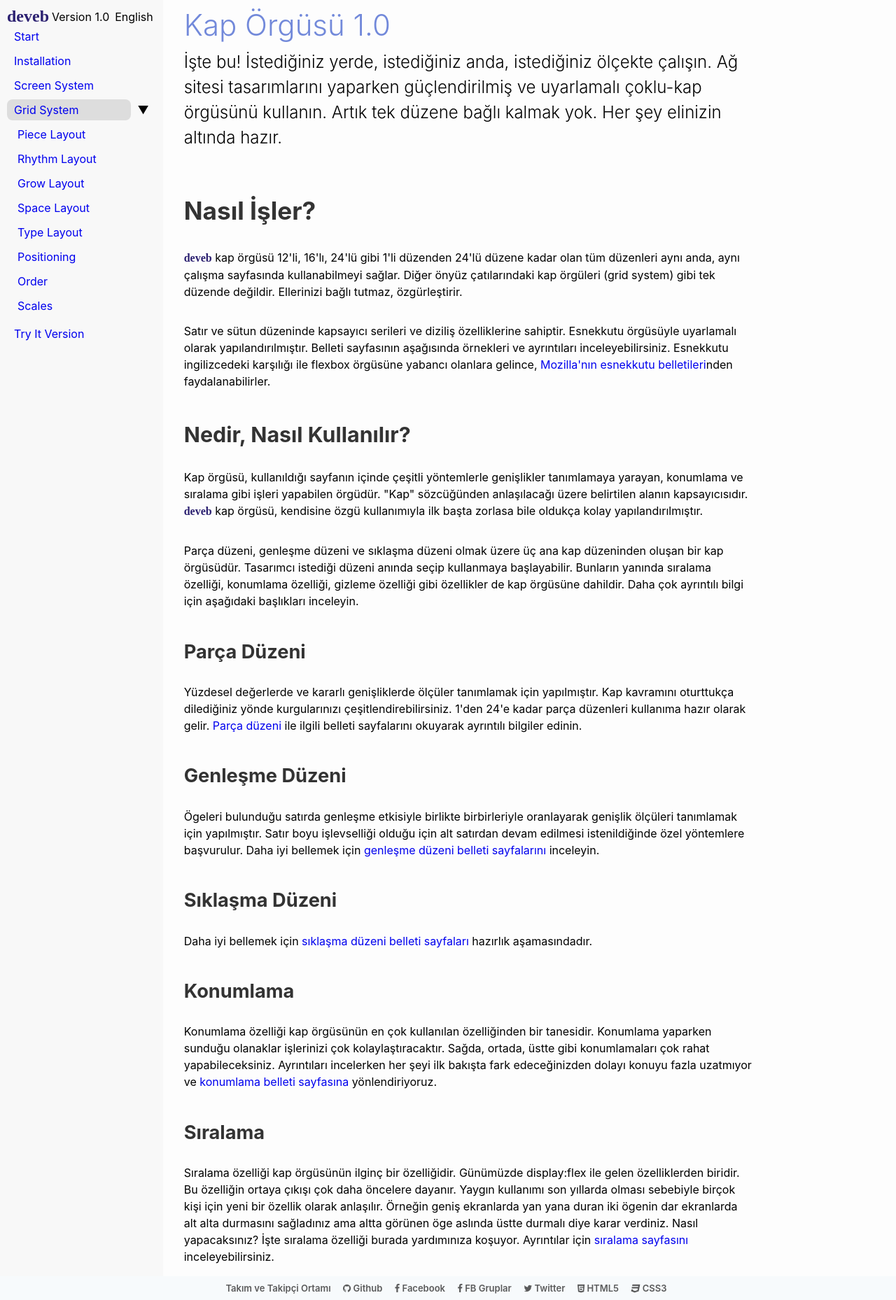
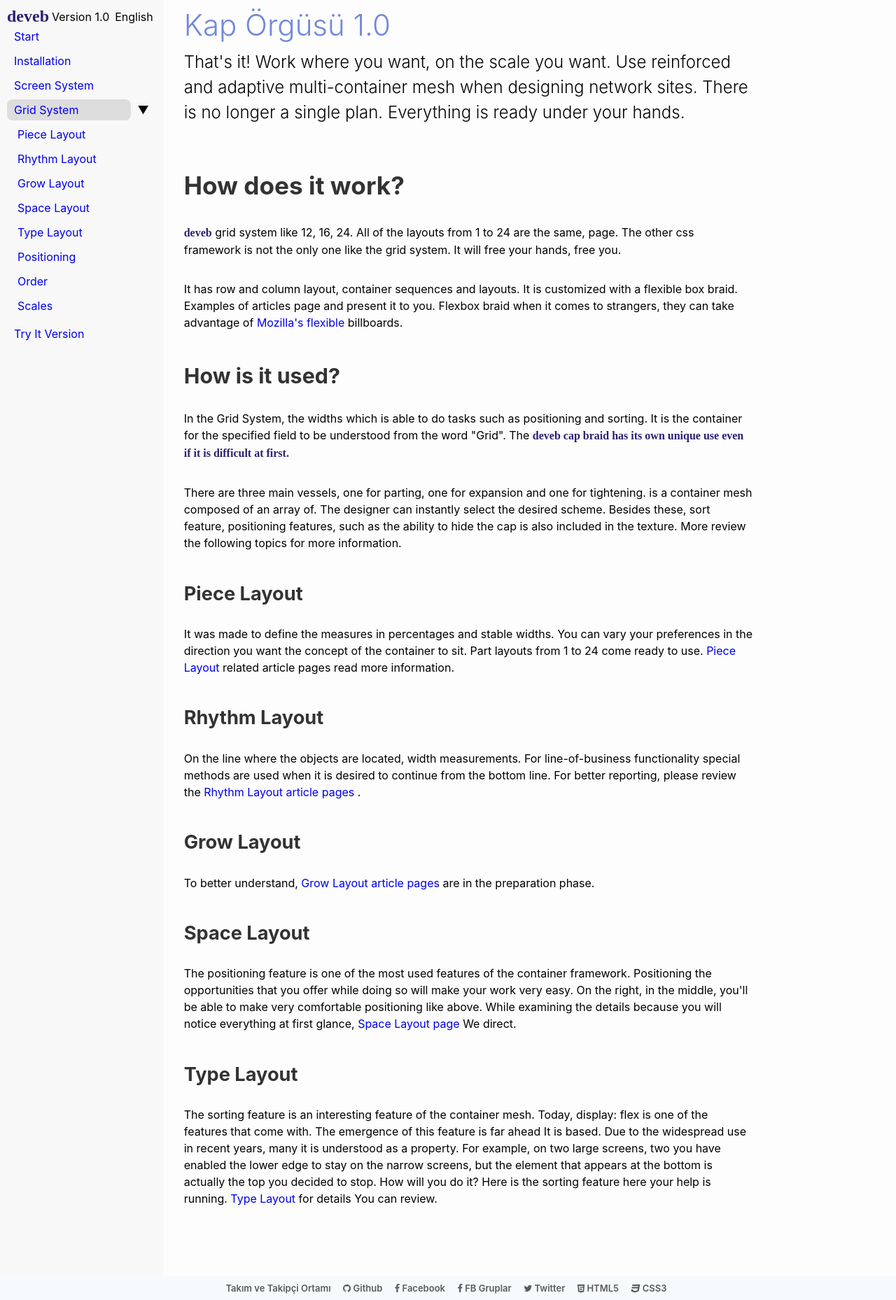
Before and after one commit to data-deveb/data-deveb.github.io, a Jekyll site: the page built from 1.0/en/kap-orgusu.html, in a window 1280 px wide. Shown: the whole page at 70% size. Built offline with Jekyll 4.4.1, drawn with Linux system fonts in a browser that asks for light colours; some web fonts are replaced.

Commit message:
deveb 1.0 en
Kap Örgüsü

```diff
--- a/1.0/en/kap-orgusu.html
+++ b/1.0/en/kap-orgusu.html
@@ -3,81 +3,65 @@ layout: s1n0/default
 title: Kap Örgüsü 1.0
 ---
   <p class="girlik">
-      İşte bu! İstediğiniz yerde, istediğiniz anda, istediğiniz ölçekte
-      çalışın. Ağ sitesi tasarımlarını yaparken güçlendirilmiş ve uyarlamalı çoklu-kap örgüsünü kullanın.
-      Artık tek düzene bağlı kalmak yok. Her şey elinizin altında hazır.
+    That's it! Work where you want, on the scale you want. Use reinforced and adaptive multi-container mesh when designing network sites. There is no longer a single plan. Everything is ready under your hands.
   </p>
 
-    <h1>Nasıl İşler?</h1>
+  <h1>How does it work?</h1>
   <p>
-      <span class="simget">deveb</span> kap örgüsü 12'li, 16'lı, 24'lü gibi
-      1'li düzenden 24'lü düzene kadar olan tüm düzenleri aynı anda, aynı çalışma
-      sayfasında kullanabilmeyi sağlar. Diğer önyüz çatılarındaki kap örgüleri (grid system)
-      gibi tek düzende değildir. Ellerinizi bağlı tutmaz, özgürleştirir.
+    <span class="simget">deveb</span> grid system like 12, 16, 24. All of the layouts from 1 to 24 are the same,
+    page. The other css framework is not the only one like the grid system. It will free your hands, free you.
   </p>
   <p>
-      Satır ve sütun düzeninde kapsayıcı serileri ve diziliş özelliklerine sahiptir.
-      Esnekkutu örgüsüyle uyarlamalı olarak yapılandırılmıştır. Belleti sayfasının aşağısında örnekleri
-      ve ayrıntıları inceleyebilirsiniz. Esnekkutu ingilizcedeki karşılığı ile flexbox örgüsüne
-      yabancı olanlara gelince, <a href="https://developer.mozilla.org/en-US/docs/Web/CSS/CSS_Flexible_Box_Layout/Basic_Concepts_of_Flexbox">Mozilla'nın esnekkutu belletileri</a>nden faydalanabilirler.
+    It has row and column layout, container sequences and layouts. It is customized with a flexible box braid. Examples of articles page and present it to you. Flexbox braid when it comes to strangers, they can take advantage of  <a href="https://developer.mozilla.org/en-US/docs/Web/CSS/CSS_Flexible_Box_Layout/Basic_Concepts_of_Flexbox">Mozilla's flexible</a> billboards.
   </p>
 
-    <h2>Nedir, Nasıl Kullanılır?</h2>
+  <h2>How is it used?</h2>
   <p>
-      Kap örgüsü, kullanıldığı sayfanın içinde çeşitli yöntemlerle genişlikler
-      tanımlamaya yarayan, konumlama ve sıralama gibi işleri yapabilen örgüdür.
-      "Kap" sözcüğünden anlaşılacağı üzere belirtilen alanın kapsayıcısıdır.
-      <span class="simget">deveb</span> kap örgüsü, kendisine özgü kullanımıyla
-      ilk başta zorlasa bile oldukça kolay yapılandırılmıştır.
+    In the Grid System, the widths which is able to do tasks such as positioning and sorting. It is the container for the specified field to be understood from the word "Grid". The <span class = "simget"> deveb </ span> cap braid has its own unique use even if it is difficult at first.
   </p>
   <p>
-      Parça düzeni, genleşme düzeni ve sıklaşma düzeni olmak üzere üç ana kap
-      düzeninden oluşan bir kap örgüsüdür. Tasarımcı istediği düzeni anında seçip
-      kullanmaya başlayabilir. Bunların yanında sıralama özelliği, konumlama
-      özelliği, gizleme özelliği gibi özellikler de kap örgüsüne dahildir. Daha çok
-      ayrıntılı bilgi için aşağıdaki başlıkları inceleyin.
+    There are three main vessels, one for parting, one for expansion and one for tightening. is a container mesh composed of an array of. The designer can instantly select the desired scheme. Besides these, sort feature, positioning features, such as the ability to hide the cap is also included in the texture. More review the following topics for more information.
   </p>
-    <h3>Parça Düzeni</h3>
+  <h3>Piece Layout</h3>
   <p>
-      Yüzdesel değerlerde ve kararlı genişliklerde ölçüler tanımlamak için yapılmıştır.
-      Kap kavramını oturttukça dilediğiniz yönde kurgularınızı çeşitlendirebilirsiniz.
-      1'den 24'e kadar parça düzenleri kullanıma hazır olarak gelir.
-      <a href="/1.0/tr/kap-orgusu/parca-duzeni.html">Parça düzeni</a> ile ilgili belleti sayfalarını
-      okuyarak ayrıntılı bilgiler edinin.
+  It was made to define the measures in percentages and stable widths.
+     You can vary your preferences in the direction you want the concept of the container to sit.
+     Part layouts from 1 to 24 come ready to use.
+     <a href="/1.0/en/kap-orgusu/parca-duzeni.html"> Piece Layout </a> related article pages
+     read more information.
   </p>
 
-    <h3>Genleşme Düzeni</h3>
+  <h3>Rhythm Layout</h3>
   <p>
-      Ögeleri bulunduğu satırda genleşme etkisiyle birlikte birbirleriyle oranlayarak
-      genişlik ölçüleri tanımlamak için yapılmıştır. Satır boyu işlevselliği olduğu için
-      alt satırdan devam edilmesi istenildiğinde özel yöntemlere başvurulur.
-      Daha iyi bellemek için <a href="/1.0/tr/kap-orgusu/genlesme-duzeni.html">genleşme düzeni
-      belleti sayfalarını</a> inceleyin.
+   On the line where the objects are located,
+     width measurements. For line-of-business functionality
+     special methods are used when it is desired to continue from the bottom line.
+     For better reporting, please review the <a href="/1.0/en/kap-orgusu/genlesme-duzeni.html"> Rhythm Layout article pages </a>.
   </p>
-    <h3>Sıklaşma Düzeni</h3>
+  <h3>Grow Layout</h3>
   <p>
-      Daha iyi bellemek için <a href="/1.0/tr/kap-orgusu/siklasma-duzeni.html">sıklaşma düzeni
-      belleti sayfaları</a> hazırlık aşamasındadır.
+    To better understand, <a href="/1.0/en/kap-orgusu/siklasma-duzeni.html"> Grow Layout
+     article pages </a> are in the preparation phase.
   </p>
 
-    <h3>Konumlama</h3>
+  <h3>Space Layout</h3>
   <p>
-      Konumlama özelliği kap örgüsünün en çok kullanılan özelliğinden bir tanesidir. Konumlama
-      yaparken sunduğu olanaklar işlerinizi çok kolaylaştıracaktır. Sağda, ortada,
-      üstte gibi konumlamaları çok rahat yapabileceksiniz. Ayrıntıları incelerken
-      her şeyi ilk bakışta fark edeceğinizden dolayı konuyu fazla uzatmıyor ve
-      <a href="/1.0/tr/kap-orgusu/konumlama.html">konumlama belleti sayfasına</a>
-      yönlendiriyoruz.
+    The positioning feature is one of the most used features of the container framework. Positioning
+     the opportunities that you offer while doing so will make your work very easy. On the right, in the middle,
+     you'll be able to make very comfortable positioning like above. While examining the details
+     because you will notice everything at first glance,
+     <a href="/1.0/en/kap-orgusu/hotel.html"> Space Layout page </a>
+     We direct.
   </p>
 
-    <h3>Sıralama</h3>
+  <h3>Type Layout</h3>
   <p>
-      Sıralama özelliği kap örgüsünün ilginç bir özelliğidir. Günümüzde display:flex
-      ile gelen özelliklerden biridir. Bu özelliğin ortaya çıkışı çok daha öncelere
-      dayanır. Yaygın kullanımı son yıllarda olması sebebiyle birçok kişi için yeni
-      bir özellik olarak anlaşılır. Örneğin geniş ekranlarda yan yana duran iki
-      ögenin dar ekranlarda alt alta durmasını sağladınız ama altta görünen öge aslında üstte
-      durmalı diye karar verdiniz. Nasıl yapacaksınız? İşte sıralama özelliği burada
-      yardımınıza koşuyor. Ayrıntılar için <a href="/1.0/tr/kap-orgusu/siralama.html">sıralama sayfasını</a>
-      inceleyebilirsiniz.
+  The sorting feature is an interesting feature of the container mesh. Today, display: flex
+     is one of the features that come with. The emergence of this feature is far ahead
+     It is based. Due to the widespread use in recent years, many
+     it is understood as a property. For example, on two large screens, two
+     you have enabled the lower edge to stay on the narrow screens, but the element that appears at the bottom is actually the top
+     you decided to stop. How will you do it? Here is the sorting feature here
+     your help is running. <a href="/1.0/en/kap-orgusu/siralama.html"> Type Layout </a> for details
+     You can review.
   </p>
```
Lines whose indentation alone changed are shown as unchanged.
